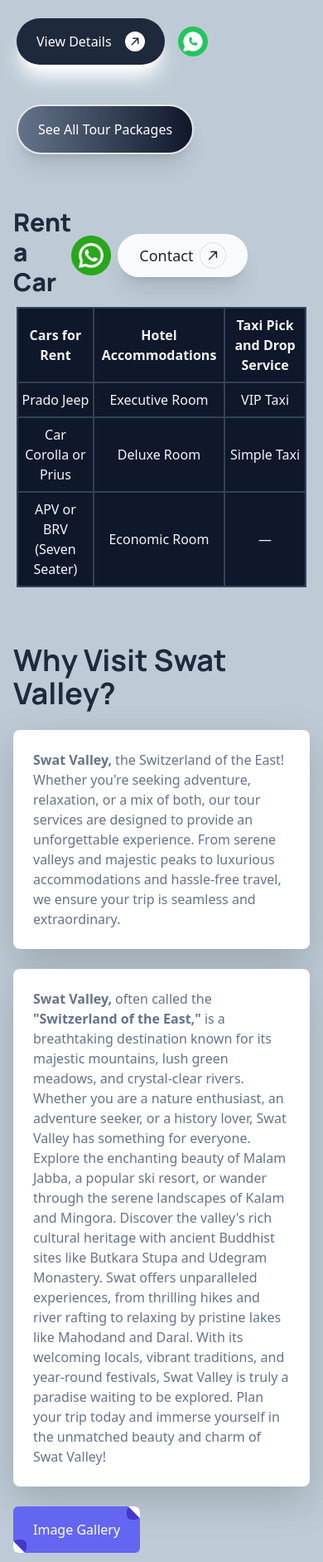
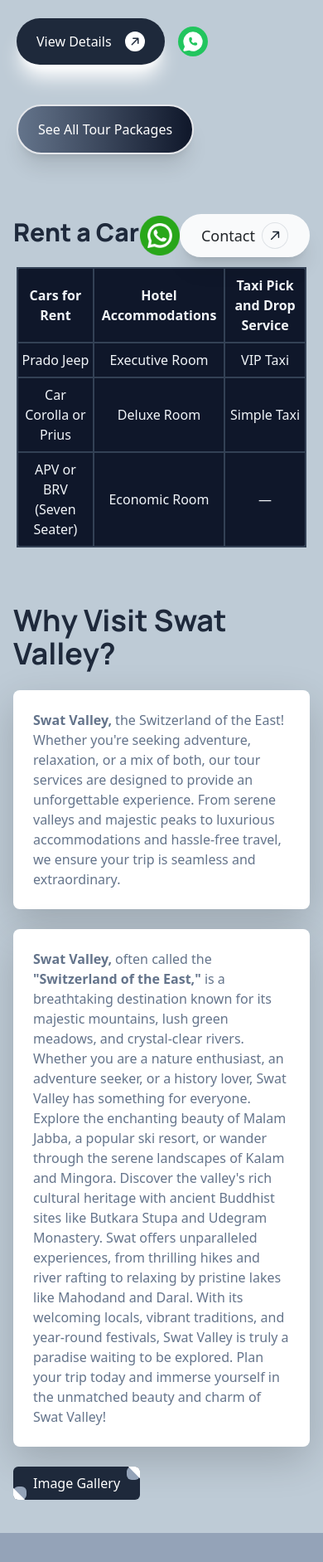
Before and after one commit to Kaleem362/SwatValley, a React (Vite) app: page / in a window 390 px wide. Shown: the part 5848-7731 px from the top of the page at 83% size. Built offline with nearby package versions, Linux system fonts and the light colour scheme.

Commit message:
day code

```diff
--- a/src/Components/ContactButton.jsx
+++ b/src/Components/ContactButton.jsx
@@ -2,7 +2,6 @@ import React from "react";
 
 const ContactButton = () => {
   return (
-    /* From Uiverse.io by nathAd17 */
     <button
       type="submit"
       className="relative z-10 flex items-center justify-center gap-2 px-4 py-2 mx-auto overflow-hidden text-lg border-2 rounded-full shadow-xl bg-gray-50 backdrop-blur-md lg:font-semibold isolation-auto border-gray-50 before:absolute before:w-full before:transition-all before:duration-700 before:hover:w-full before:-left-full before:hover:left-0 before:rounded-full before:bg-slate-800 hover:text-gray-50 before:-z-10 before:aspect-square before:hover:scale-150 before:hover:duration-700 group"
--- a/src/Components/Services.jsx
+++ b/src/Components/Services.jsx
@@ -193,16 +193,16 @@ const Services = () => {
 
       {/* Rent a car Division */}
       <div className="w-full py-10 Car-service">
-        <div className="flex w-full h-auto pr-20 header">
-          <h1 className="w-full mb-2 text-3xl font-extrabold text-slate-800 text-start xs:text-3xl sm:text-3xl md:text-4xl lg:text-5xl xl:text-6xl font-Manrope animate-fadeInFromLeft ">
+        <div className="flex items-center justify-between w-full h-auto md:pr-20 header animate-fadeInFromTop ">
+          <h1 className="w-full mb-2 text-3xl font-extrabold text-slate-800 text-start xs:text-2xl sm:text-3xl md:text-4xl lg:text-5xl xl:text-6xl font-Manrope animate-fadeInFromLeft ">
             Rent a Car
           </h1>
-          <div className="flex items-center justify-end w-auto gap-2 my-2 animate-fadeInFromRight">
+          <div className="flex items-center justify-end w-auto my-2 xs:gap-2 animate-fadeInFromRight xs:justify-between">
             <a href="https://wa.me/923489857193">
               <img
                 src={whatsappIcon}
                 alt="WhatsApp Icon"
-                className="w-[10%] max-w-24 min-w-12 h-auto animate-fadeInFromRight hover:scale-90 duration-200 transition-scale"
+                className="w-10 h-auto duration-200 max-w-24 min-w-12 animate-fadeInFromRight hover:scale-90 transition-scale"
               />
             </a>
             <Link to={"/contactPage"}>
@@ -291,15 +291,15 @@ const Services = () => {
           truly a paradise waiting to be explored. Plan your trip today and
           immerse yourself in the unmatched beauty and charm of Swat Valley!
         </p>
-        <button className="relative flex items-center px-6 py-3 overflow-hidden font-medium transition-all bg-indigo-500 rounded-md xs:px-6 xs:py-3 group animate-fadeInFromBottom">
-          <span className="absolute top-0 right-0 inline-block w-4 h-4 transition-all duration-500 ease-in-out bg-indigo-700 rounded group-hover:-mr-4 group-hover:-mt-4">
+        <button className="relative flex items-center px-4 py-2 overflow-hidden font-medium transition-all rounded-md bg-slate-800 xs:px-6 xs:py-3 group ">
+          <span className="absolute top-0 right-0 inline-block w-4 h-4 transition-all duration-500 ease-in-out rounded bg-slate-400 group-hover:-mr-4 group-hover:-mt-4">
             <span className="absolute top-0 right-0 w-5 h-5 rotate-45 translate-x-1/2 -translate-y-1/2 bg-white"></span>
           </span>
-          <span className="absolute bottom-0 left-0 inline-block w-4 h-4 transition-all duration-500 ease-in-out rotate-180 bg-indigo-700 rounded group-hover:-ml-4 group-hover:-mb-4">
+          <span className="absolute bottom-0 left-0 inline-block w-4 h-4 transition-all duration-500 ease-in-out rotate-180 rounded bg-slate-400 group-hover:-ml-4 group-hover:-mb-4">
             <span className="absolute top-0 right-0 w-5 h-5 rotate-45 translate-x-1/2 -translate-y-1/2 bg-white"></span>
           </span>
-          <span className="absolute bottom-0 left-0 w-full h-full transition-all duration-500 ease-in-out delay-200 -translate-x-full bg-indigo-600 rounded-md group-hover:translate-x-0"></span>
-          <span className="relative w-full text-center text-white transition-colors duration-200 ease-in-out group-hover:text-white">
+          <span className="absolute bottom-0 left-0 w-full h-full transition-all duration-500 ease-in-out delay-200 -translate-x-full rounded-md bg-slate-600 group-hover:translate-x-0"></span>
+          <span className="relative w-full text-center text-white transition-colors duration-200 ease-in-out group-hover:text-white xs:text-md sm:text-lg md:text-lg lg:text-xl xl:text-2xl">
             <Link to={"/gallery"}>Image Gallery</Link>
           </span>
         </button>
```
